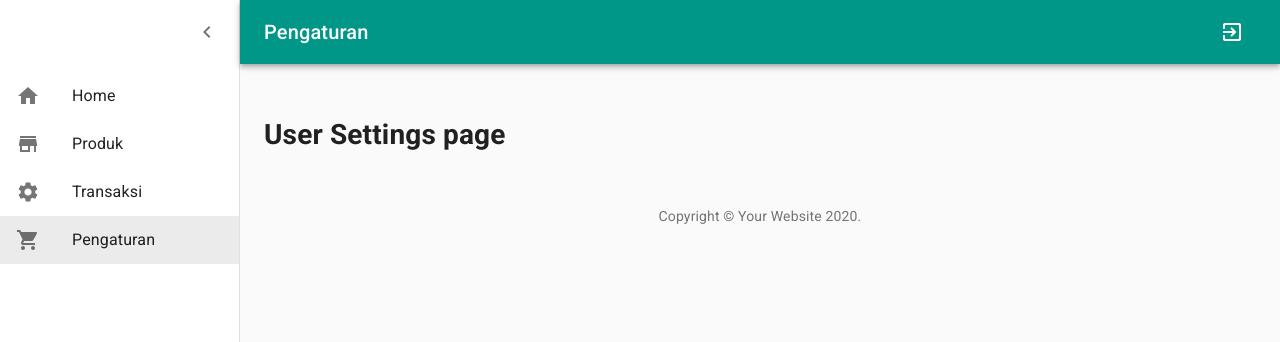
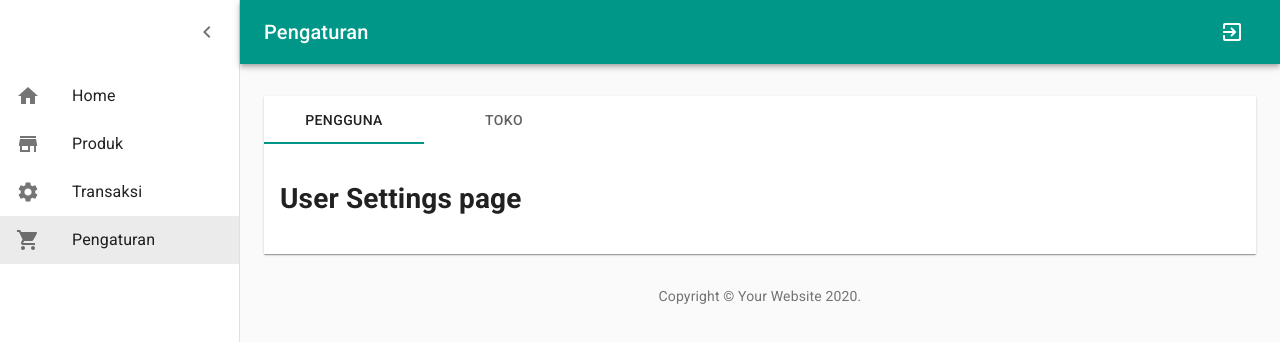
Before and after one commit to roniardev/aplikasi-penjualan, a React (Create React App) app: page /settings/user in a window 1280 px wide. Shown: the top 342 px of the page. Built offline with nearby package versions, Linux system fonts and the light colour scheme; no server answers; sample sign-in values are in the browser's storage.

Commit message:
"membuat layout halaman pengaturan"

```diff
--- a/src/pages/private/index.js
+++ b/src/pages/private/index.js
@@ -54,7 +54,7 @@ export default function Private() {
     setOpen(false);
   };
   const {auth} = useFirebase();
-  const handleSignOut = e => {
+  const handleSignOut = () => {
       if(window.confirm('Apakah anda yakin ingin logout ?'))
       auth.signOut();
   }
--- a/src/pages/private/settings/index.js
+++ b/src/pages/private/settings/index.js
@@ -3,14 +3,33 @@ import {Redirect, Route, Switch} from 'react-router-dom';
 //import settings file
     import UserSettings from './user';
     import StoreSettings from './store';
+//material-u
+import Tabs from '@material-ui/core/Tabs';
+import Tab from '@material-ui/core/Tab';
+import Paper from '@material-ui/core/Paper';
+import useStyles from './styles';
+function Settings(props) {
+    const {location, history} = props;
 
-function Settings() {
+    const classes = useStyles();
+    const handleChangeTab = (event, value) =>{
+        history.push(value);
+    }
     return (
-        <Switch>
-            <Route path="/settings/user" component={UserSettings} />
-            <Route path="/settings/store" component={StoreSettings} />
-            <Redirect to="/settings/user" />
-        </Switch>
+        <Paper square>
+            <Tabs indicatorColor="primary"  value={location.pathname} onChange={handleChangeTab}>
+                <Tab label="Pengguna" value="/settings/user" />
+                <Tab label="Toko" value="/settings/store" />
+            </Tabs>
+            <div className={classes.tabContent}>
+                <Switch>
+                    <Route path="/settings/user" component={UserSettings} />
+                    <Route path="/settings/store" component={StoreSettings} />
+                    <Redirect to="/settings/user" />
+                </Switch>
+            </div>
+
+        </Paper>
     );
 };
 
--- /dev/null
+++ b/src/pages/private/settings/styles/index.js
@@ -0,0 +1,9 @@
+import {makeStyles} from '@material-ui/core/styles';
+
+const useStyles = makeStyles(theme =>({
+    tabContent: {
+        padding: theme.spacing(2)
+    }
+}))
+
+export default useStyles;
```
